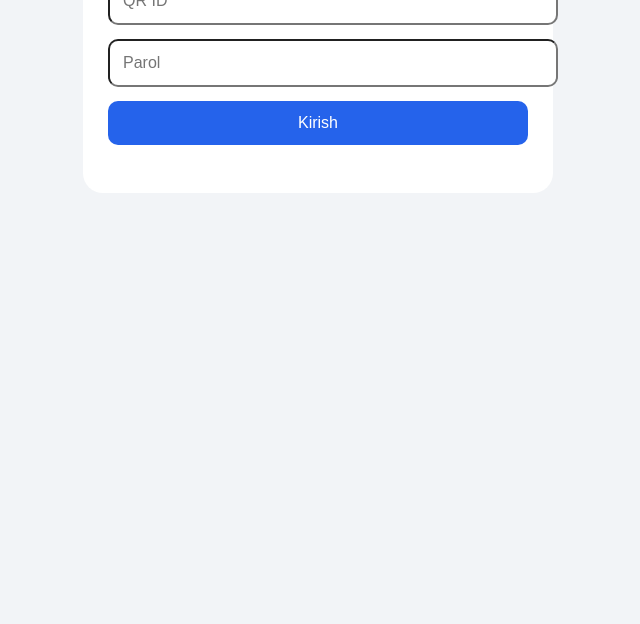
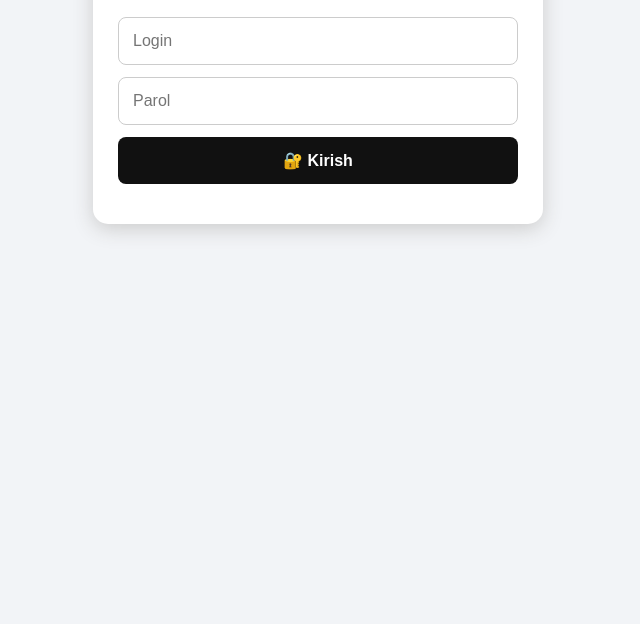
Before and after one commit to nigoram668-creator/QR_car, a website: page public/login.html in a window 1280 px wide. Shown: the part 176-800 px from the top of the page, without its empty margins (322-962 px from the left). Drawn offline with Linux system fonts and the light colour scheme.

Commit message:
Update login.html

```diff
--- a/public/login.html
+++ b/public/login.html
@@ -1 +1,126 @@
-<!doctype html><meta charset="utf-8"><meta name="viewport" content="width=device-width,initial-scale=1"><title>QR CAR Login</title><style>body{font-family:Arial;background:#f2f4f7}.c{max-width:420px;margin:40px auto;background:#fff;padding:25px;border-radius:20px}input,button{width:100%;padding:13px;margin:7px 0;border-radius:10px;font-size:16px}button{background:#2563eb;color:#fff;border:0}</style><div class=c><h1>🔐 QR CAR</h1><input id=q placeholder="QR ID"><input id=p type=password placeholder="Parol"><button onclick=L()>Kirish</button><p id=x></p></div><script>async function L(){let r=await fetch("/api/login",{method:"POST",headers:{"Content-Type":"application/json"},body:JSON.stringify({qrId:q.value,password:p.value})}),d=await r.json();if(!r.ok)return x.textContent="❌ "+d.error;localStorage.token=d.token;location="/account.html"}</script>
+<!DOCTYPE html>
+<html lang="uz">
+<head>
+<meta charset="UTF-8">
+<meta name="viewport" content="width=device-width, initial-scale=1.0">
+<title>QR Car — Login</title>
+
+<style>
+body {
+    font-family: Arial;
+    background: #f2f4f7;
+    padding: 20px;
+}
+
+.box {
+    max-width: 400px;
+    margin: 60px auto;
+    background: white;
+    padding: 25px;
+    border-radius: 15px;
+    box-shadow: 0 5px 20px #ccc;
+}
+
+input, button {
+    width: 100%;
+    box-sizing: border-box;
+    padding: 14px;
+    margin-top: 12px;
+    border-radius: 8px;
+    border: 1px solid #ccc;
+    font-size: 16px;
+}
+
+button {
+    background: #111;
+    color: white;
+    border: none;
+    font-weight: bold;
+}
+
+#message {
+    margin-top: 15px;
+    text-align: center;
+}
+</style>
+</head>
+
+<body>
+
+<div class="box">
+
+<h2>🚗 QR Car</h2>
+
+<input id="username" placeholder="Login">
+
+<input id="password"
+       type="password"
+       placeholder="Parol">
+
+<button onclick="login()">
+    🔐 Kirish
+</button>
+
+<div id="message"></div>
+
+</div>
+
+<script>
+
+async function login() {
+
+    const username =
+        document.getElementById("username").value.trim();
+
+    const password =
+        document.getElementById("password").value;
+
+    const message =
+        document.getElementById("message");
+
+    try {
+
+        const response = await fetch("/api/login", {
+            method: "POST",
+            headers: {
+                "Content-Type": "application/json"
+            },
+            body: JSON.stringify({
+                username,
+                password
+            })
+        });
+
+        const result = await response.json();
+
+        if (!response.ok) {
+            message.innerHTML =
+                "❌ " + result.error;
+            return;
+        }
+
+        localStorage.setItem(
+            "qr_token",
+            result.token
+        );
+
+        localStorage.setItem(
+            "qr_id",
+            result.qr_id
+        );
+
+        window.location.href =
+            "/dashboard.html";
+
+    } catch (error) {
+
+        message.innerHTML =
+            "❌ Server bilan aloqa yo‘q";
+
+    }
+}
+
+</script>
+
+</body>
+</html>
```
